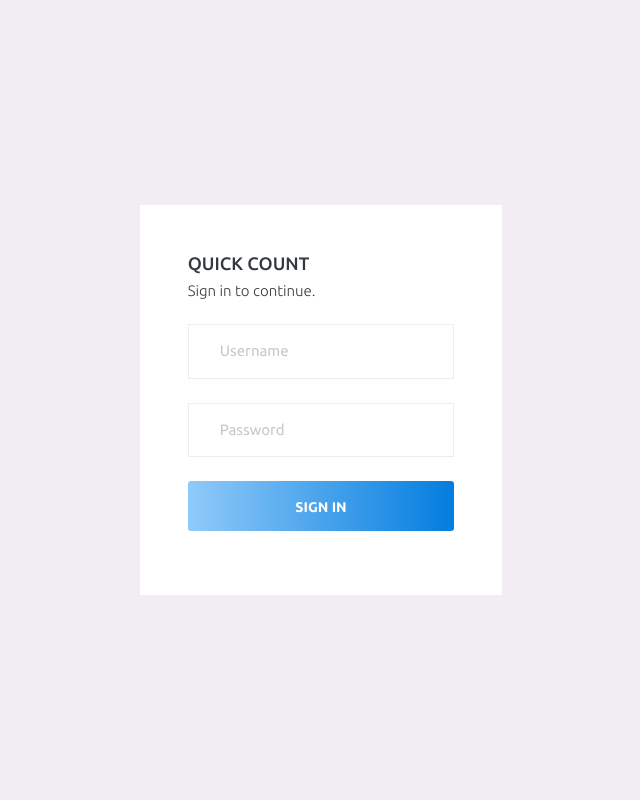
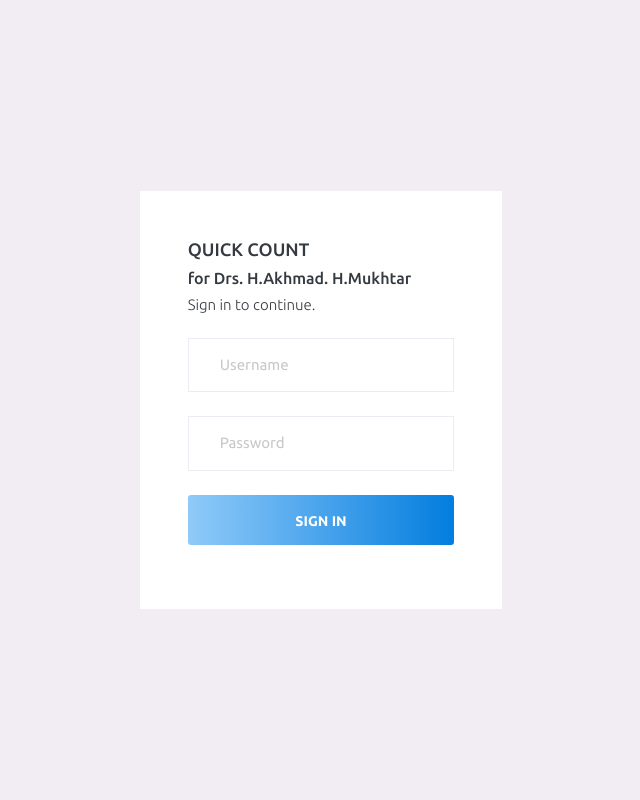
Before and after one commit to petrikorsubuh/fix-project, a Django app: page /login/ in a window 1280 px wide. Shown: the whole page, without its empty margins (299-939 px from the left). Run offline with Django 3.2, Linux system fonts and the light colour scheme; parts of the project's set-up code (start-up, migrations or seed data) failed here and were passed over; some libraries are stand-ins or nearby versions.

Commit message:
chore: update login.html

```diff
--- a/templates/auth/login.html
+++ b/templates/auth/login.html
@@ -25,6 +25,7 @@
           <div class="col-lg-4 mx-auto">
             <div class="auth-form-light text-left p-5">
               <h4>QUICK COUNT</h4>
+              <h5>for Drs. H.Akhmad. H.Mukhtar</h5>
               <h6 class="font-weight-light">Sign in to continue.</h6>
 
               {% if messages %}
```
